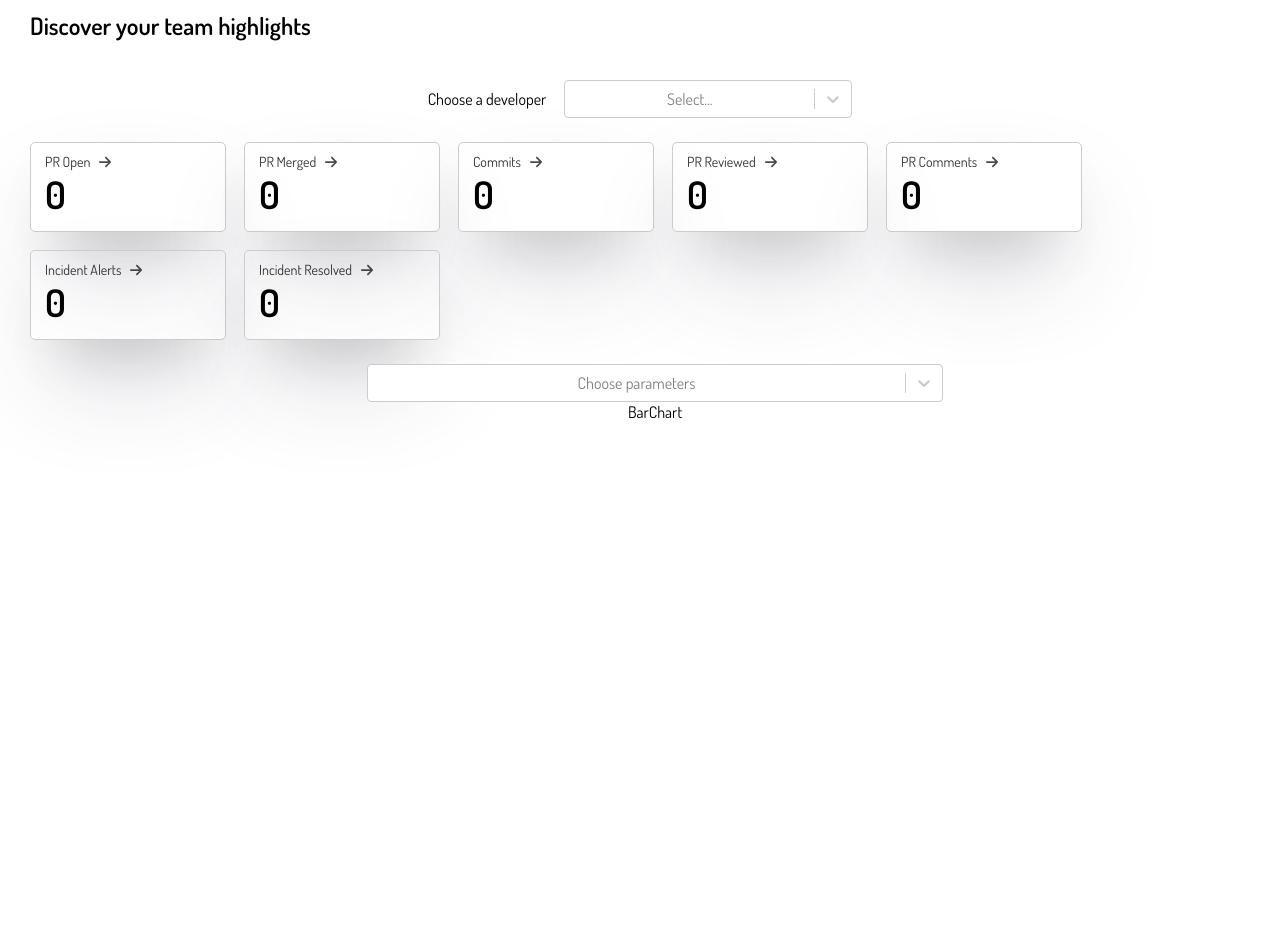
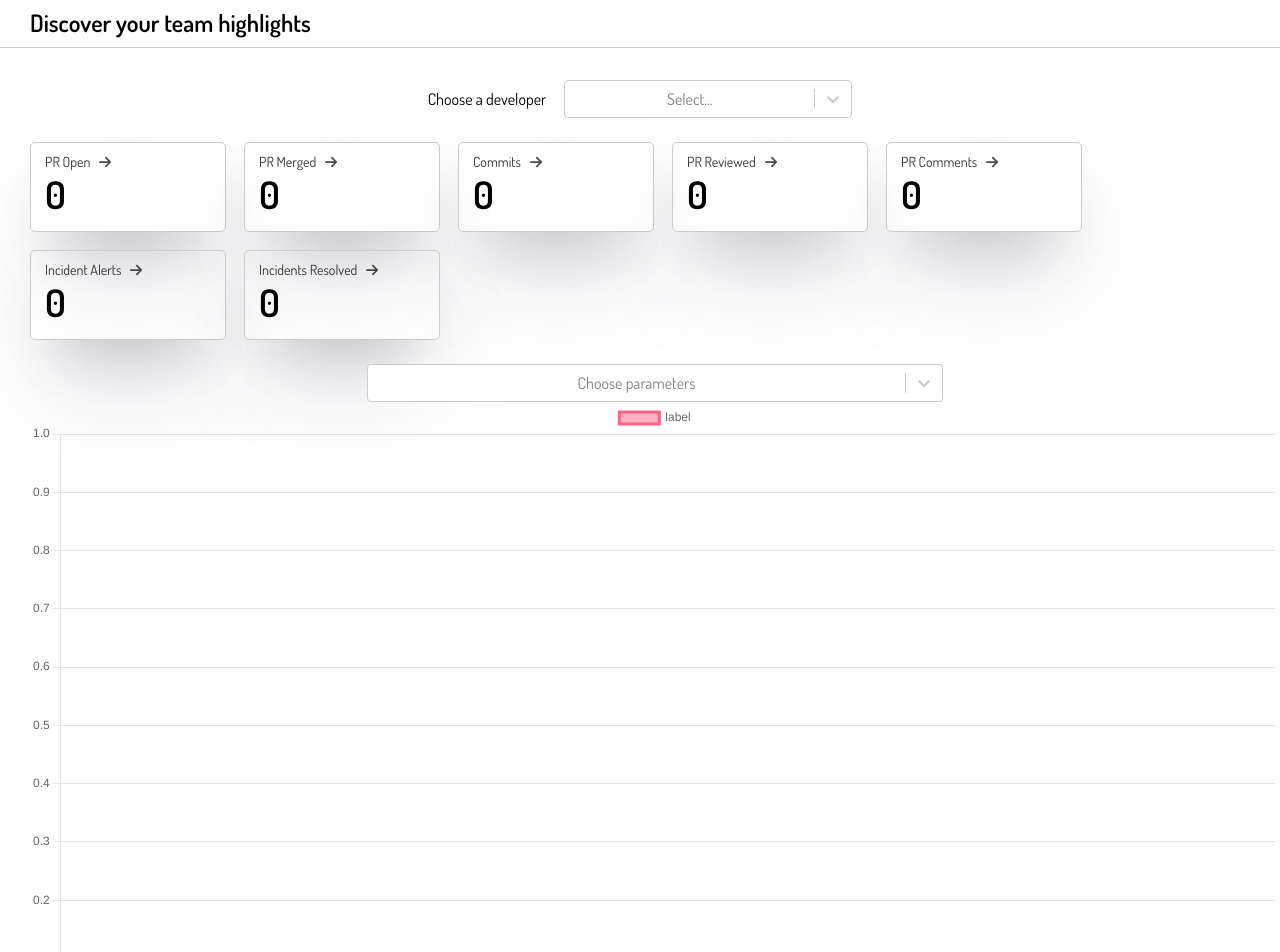
Before and after one commit to raj5036/devdynamics-assignment, a React (Vite) app: page / in a window 1280 px wide. Shown: the top 952 px of the page. Before the commit the page ends 800 px from the top, so only its background shows below. Built offline with nearby package versions, Linux system fonts and the light colour scheme.

Commit message:
Initial logic building for showing Chart based on Developer record

```diff
--- a/package.json
+++ b/package.json
@@ -17,7 +17,8 @@
     "react-countup": "^6.5.3",
     "react-dom": "^18.2.0",
     "react-icons": "^5.2.1",
-    "react-select": "^5.8.0"
+    "react-select": "^5.8.0",
+    "react-toastify": "^10.0.5"
   },
   "devDependencies": {
     "@types/react": "^18.2.66",
--- a/src/App.css
+++ b/src/App.css
@@ -1,12 +1,14 @@
 .header {
   font-size: 24px;
   font-weight: 600;
-  margin-top: 10px;
-  margin-left: 30px;
+  margin-top: 0px;
+  padding: 7px 0 9px 30px;
   position: fixed;
   width: 100%;
   top: 0;
   z-index: 1;
+  background-color: #fff;
+  border-bottom: solid 1px #ccc;
 }
 
 .mainContainer {
--- a/src/App.tsx
+++ b/src/App.tsx
@@ -1,15 +1,16 @@
 import React,{ useState, useEffect } from 'react'
-import Select from 'react-select'
+import Select, { MultiValue } from 'react-select'
+import BarChart from './components/BarChart/BarChart'
+import { toast } from 'react-toastify'
+import ActivityItem from './components/ActivityItem/ActivityItem'
+import { ActivityTypes } from './lib/Utils'
+import { IDeveloper } from './lib/Types'
 import { MockAPI } from './lib/ApiClient'
-import { Developer } from './lib/Types'
-import { ActivityTypes } from './lib/Utils'
-import ActivityItem from './components/ActivityItem/ActivityItem'
-import BarChart from './components/BarChart/BarChart'
 import './App.css'
 
 function App() {
   const [appData, setAppData] = useState<any>(null)
-  const [currentDev, setCurrentDev] = useState<Developer>({
+  const [currentDev, setCurrentDev] = useState<IDeveloper>({
     name: '',
     activeDays: null,
     dayWiseActivity: [],
@@ -17,7 +18,17 @@ function App() {
       return {name: activity, value: 0}
     })
   })
-  const [chartParameters, setChartParameters] = useState<Array<any>>([])
+  const [chartParameters, setChartParameters] = useState<MultiValue<{label: string, value: string}>>([])
+  const [chartDataset, setChartDataset] = useState<any>({
+    labels: [],
+    datasets: [{
+      label: 'label',
+      data: ActivityTypes,
+      borderColor: 'rgb(255, 99, 132)',
+      backgroundColor: 'rgba(255, 99, 132, 0.5)',
+      yAxisID: 'y',
+    }]
+  })
 
   useEffect(() => {
     MockAPI()
@@ -35,17 +46,46 @@ function App() {
     return currentDevData[key]
   }
 
+  const getActivityTypeDataset = (dayWiseActivity: Array<any>, activityType: string) => {
+    const result = dayWiseActivity.map((activeDay: any) => {
+      const activityDetail = activeDay.items.children.find((item: any) => (item.label == activityType))
+      return activityDetail.count
+    })
+    return result
+  }
+
   const onSelectChange = (option: any) => {
     const name = option.value
-    setCurrentDev({
-      name,
-      activeDays: getCurrentDevData('activeDays', name),
-      totalActivity: getCurrentDevData('totalActivity', name),
-      dayWiseActivity: getCurrentDevData('dayWiseActivity', name)
+    setCurrentDev(() => {
+      const activeDays = getCurrentDevData('activeDays', name)
+      const totalActivity = getCurrentDevData('totalActivity', name)
+      const dayWiseActivity = getCurrentDevData('dayWiseActivity', name)
+
+      setChartDataset({
+        labels: dayWiseActivity.map((activity: any) => activity.date),
+        datasets: ActivityTypes.map((activity: any, index: number) => ({
+          label: activity,
+          data: getActivityTypeDataset(dayWiseActivity, activity),
+          borderColor: '#fc3',
+          backgroundColor: '#fc3',
+          yAxisID: 'y' + index
+        }))
+      })
+
+      return {
+        name,
+        activeDays,
+        totalActivity,
+        dayWiseActivity
+      }
     })
   }
 
-  const onChartSelectChange = (options: any) => {
+  const onChartSelectChange = (options: MultiValue<{label: string, value: string}>) => {
+    if (options.length &&  !currentDev.name) {
+      toast.error('Please select a developer first')
+      return
+    }
     console.log(options)
     setChartParameters(options)
   }
@@ -83,17 +123,21 @@ function App() {
           <div className='chartContainer'>
             <Select
               className='chartSelect'
-              options={ActivityTypes.map((type: string) => {
+              options={currentDev.name ? ActivityTypes.map((type: string) => {
                 return {
                   label: type, value: type
                 }
-              })}
+              }) : []}
               isMulti={true}
               onChange={onChartSelectChange}
               placeholder='Choose parameters'
             />
-            <BarChart/>
+            <BarChart
+              data={chartDataset}
+              options={{}}
+            />
           </div>
+          ok
         </div>
       }
     </React.Fragment>
--- a/src/components/BarChart/BarChart.css
+++ b/src/components/BarChart/BarChart.css
@@ -0,0 +1,3 @@
+.lineChartContainer {
+
+}
--- a/src/components/BarChart/BarChart.tsx
+++ b/src/components/BarChart/BarChart.tsx
@@ -1,8 +1,41 @@
+import { Line } from 'react-chartjs-2'
+import {
+	Chart as ChartJS,
+	CategoryScale,
+	LinearScale,
+	PointElement,
+	LineElement,
+	Title,
+	Tooltip,
+	Legend,
+} from 'chart.js'
 import './BarChart.css'
+import React from 'react'
 
-const BarChart = () => {
-	return (<div>
-		BarChart
+ChartJS.register(
+	CategoryScale,
+	LinearScale,
+	PointElement,
+	LineElement,
+	Title,
+	Tooltip,
+	Legend,
+)
+
+interface PropTypes {
+	options: any,
+	data: any
+}
+
+const BarChart: React.FC<PropTypes> = ({data, options}) => {
+	return (<div className='lineChartContainer'>
+		<Line
+			data={data}
+			options={{
+					...options,
+					responsive: true,
+				}}
+		/>
 	</div>)
 }
 
--- a/src/lib/Types.ts
+++ b/src/lib/Types.ts
@@ -1,6 +1,6 @@
-export type Developer = {
+export interface IDeveloper {
 	name: string,
 	totalActivity: Array<any>,
 	activeDays: any,
-	dayWiseActivity: Array<any>
+	dayWiseActivity: Array<any>,
 }
--- a/src/lib/Utils.ts
+++ b/src/lib/Utils.ts
@@ -1,2 +1,9 @@
-export const ActivityTypes: Array<string> = ['PR Open', 'PR Merged', 'Commits', 'PR Reviewed', 'PR Comments',
-'Incident Alerts', 'Incident Resolved']
+export const ActivityTypes: Array<string> = [
+	'PR Open',
+	'PR Merged',
+	'Commits',
+	'PR Reviewed',
+	'PR Comments',
+	'Incident Alerts',
+	'Incidents Resolved'
+]
--- a/src/main.tsx
+++ b/src/main.tsx
@@ -1,10 +1,23 @@
 import React from 'react'
 import ReactDOM from 'react-dom/client'
 import App from './App.tsx'
+import 'react-toastify/dist/ReactToastify.css';
 import './index.css'
+import { Bounce, ToastContainer } from 'react-toastify';
 
 ReactDOM.createRoot(document.getElementById('root')!).render(
   <React.StrictMode>
     <App />
+    <ToastContainer
+      position="bottom-left"
+      autoClose={5000}
+      hideProgressBar={false}
+      newestOnTop={false}
+      closeOnClick
+      draggable
+      pauseOnHover
+      theme="dark"
+      transition={Bounce}
+    />
   </React.StrictMode>,
 )
```
Also changed, not shown: 1 other file (tests, documents, lock files or other folders).
